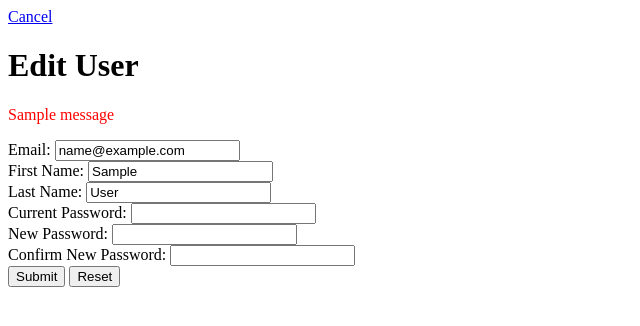
After one commit to sunnydan/dja_thewall, a Flask app: page /updateuser/1 in a window 1280 px wide. The commit adds this page. Shown: the top 326 px of the page, without its empty margins (0-640 px from the left). Run offline with Flask 2, Linux system fonts and the light colour scheme; tables that the repository leaves empty hold one stand-in row (values such as "Sample post"); one stand-in notice (Sample message) is shown.

Commit message:
updated functionality with ability to view, update, and delete users for semirestfulusers assignment

```diff
--- a/server.py
+++ b/server.py
@@ -16,14 +16,11 @@ def index():
     if 'logged_in' not in session:
         session['logged_in'] = False
     if session['logged_in']:
-        print "User ID: " + str(session['logged_in']['id'])
         dbusers = mysql.query_db("SELECT * FROM users")
         dbmessages = mysql.query_db("SELECT * FROM messages")
         dbcomments = mysql.query_db("SELECT * FROM comments")
         tmessages = []
         for dbmessage in dbmessages:
-            print "Message Author ID: " + str(dbmessage['user_id'])
-            print str(dbmessage['user_id'] == session['logged_in']['id'])
             tmessage = {}
             for dbuser in dbusers:
                 if dbuser['id'] == dbmessage['user_id']:
@@ -33,7 +30,7 @@ def index():
             else:
                 tmessage['timestamp'] = dbmessage['created_at']
             tmessage['message'] = dbmessage['message']
-            tmessage['id'] = dbmessage['user_id']
+            tmessage['id'] = dbmessage['id']
             if dbmessage['user_id'] == session['logged_in']['id']:
                 tmessage['deleteable'] = True
             else:
@@ -41,7 +38,6 @@ def index():
             tmessage['comments'] = []
             for dbcomment in dbcomments:
                 if dbcomment['message_id'] == dbmessage['id']:
-                    print "Comment Author ID: " + str(dbcomment['user_id'])
                     tcomment = {}
                     for cdbuser in dbusers:
                         if cdbuser['id'] == dbcomment['user_id']:
@@ -51,14 +47,14 @@ def index():
                     else:
                         tcomment['timestamp'] = dbcomment['created_at']
                     tcomment['comment'] = dbcomment['comment']
-                    tcomment['id'] = dbcomment['user_id']
+                    tcomment['id'] = dbcomment['id']
                     if dbcomment['user_id'] == session['logged_in']['id']:
                         tcomment['deleteable'] = True
                     else:
                         tcomment['deleteable'] = False
                     tmessage['comments'].append(tcomment)
             tmessages.append(tmessage)
-        return render_template("index.html", users=mysql.query_db("SELECT * FROM users"), logged_in=True, email=session['logged_in']['email'], messages=tmessages)
+        return render_template("index.html", users=mysql.query_db("SELECT * FROM users"), logged_in=True, email=session['logged_in']['email'], messages=tmessages, user = session['logged_in'])
     return render_template("index.html", users=mysql.query_db("SELECT * FROM users"))
 
 @app.route('/register')
@@ -96,7 +92,7 @@ def processregister():
         session['previous_email'] = ""
         session['previous_first_name'] = ""
         session['previous_last_name'] = ""
-        query = "INSERT INTO users (email, first_name, last_name, password) VALUES (:email, :first_name, :last_name, :password)"
+        query = "INSERT INTO users (email, first_name, last_name, password, created_at, updated_at) VALUES (:email, :first_name, :last_name, :password, NOW(), NOW())"
         data = {
             'email': request.form['email'],
             'first_name': request.form['first_name'],
@@ -108,12 +104,59 @@ def processregister():
         for user in users:
             if user['email'] == request.form['email']:
                 session['logged_in'] = user
-        return redirect('/userpage')
+        return redirect('/userpage/'+str(user['id']))
     else:
         session['previous_email'] = request.form['email']
         session['previous_first_name'] = request.form['first_name']
         session['previous_last_name'] = request.form['last_name']
         return redirect('/register')
+
+@app.route('/updateuser/<userid>')
+def updateuser(userid):
+    try:
+        user = mysql.query_db("SELECT * FROM users WHERE id = "+str(userid))[0]
+    except IndexError:
+        return redirect('/')
+    return render_template("updateuser.html", user=user);
+
+@app.route('/processupdateuser/<userid>', methods=['POST'])
+def processupdateuser(userid):
+    try:
+        user = mysql.query_db("SELECT * FROM users WHERE id = "+str(userid))[0]
+    except IndexError:
+        return redirect('/')
+    valid = True
+    if len(request.form['first_name']) < 2:
+        flash("*First Name cannot be empty.")
+        valid = False
+    if len(request.form['last_name']) < 2:
+        flash("*Last Name cannot be empty.")
+        valid = False
+    if user['password'] != md5.new(request.form['password']).hexdigest():
+        flash("*Current Password is incorrect")
+        valid = False
+    if not PASSWORD_REGEX.match(request.form['new_password']):
+        flash("*New Password must contain at least 1 capital letter and at least 1 number, and be at least 8 characters long.")
+    if request.form['new_password'] != request.form['confirm_new_password']:
+        flash("*New Password inputs must match.")
+        valid = False
+    if not EMAIL_REGEX.match(request.form['email']):
+        flash("*Invalid Email Address.")
+        valid = False
+    print user['password']
+    print request.form['password']
+    print md5.new(request.form['password']).hexdigest()
+    if valid:
+        query = "UPDATE users SET email = '"
+        query += request.form['email'] + "', first_name = '"
+        query += request.form['first_name'] + "', last_name = '"
+        query += request.form['last_name'] + "', password = '"
+        query += md5.new(request.form['new_password']).hexdigest() + "', updated_at = NOW() WHERE id = "
+        query += str(userid)
+        mysql.query_db(query)
+        return redirect('/userpage/'+str(user['id']))
+    else:
+        return redirect('/updateuser/'+str(user['id']))
 
 @app.route('/login')
 def login():
@@ -123,37 +166,55 @@ def login():
 
 @app.route('/processlogin', methods=["POST"])
 def processlogin():
-    users=mysql.query_db("SELECT * FROM users")
-    for user in users:
+    dbusers=mysql.query_db("SELECT * FROM users")
+    for user in dbusers:
         if user['email'] == request.form['email'] and user['password'] == md5.new(request.form['password']).hexdigest():
             session['previous_email'] = ""
             session['logged_in'] = user
-            return redirect('/userpage')
+            return redirect('/userpage/'+str(user['id']))
     flash("*Email or password is incorrect.")
     session['previous_email'] = request.form['email']
     return redirect('/login')
 
 
-@app.route('/delete')
-def delete():
-    return render_template("delete.html")
+@app.route('/deleteuser/<userid>')
+def delete(userid):
+    return render_template("delete.html", id=userid)
 
-@app.route('/deleteconfirm', methods=['POST'])
-def deleteconfirm():
-    users=mysql.query_db("SELECT * FROM users")
-    for user in users:
-        if user['password'] == md5.new(request.form['password']).hexdigest():
+@app.route('/deleteconfirm/<userid>', methods=['POST'])
+def deleteconfirm(userid):
+    try:
+        user = mysql.query_db("SELECT * FROM users WHERE id ="+str(userid))[0]
+    except IndexError:
+        return redirect('/')
+    if user['password'] == md5.new(request.form['password']).hexdigest():
+        messages = mysql.query_db("SELECT * FROM messages WHERE user_id = " + str(user['id']))
+        for message in messages:
+            mysql.query_db("DELETE FROM comments WHERE message_id = " + str(message['id']))
+        mysql.query_db("DELETE FROM messages WHERE user_id =" + str(user['id']))
+        if session['logged_in']['id'] == user['id']:
             session['logged_in'] = False
-            mysql.query_db("DELETE FROM users WHERE id =" + str(user['id']))
-            return redirect('/')
+        mysql.query_db("DELETE FROM users WHERE id =" + str(user['id']))
+        return redirect('/')
     flash("*Password is incorrect.")
-    return redirect('/login')
+    return redirect('/deleteconfirm/'+str(userid))
 
-@app.route('/userpage')
-def userpage():
-    if "logged_in" not in session or not session['logged_in']:
-        return redirect("/")
-    return render_template("userpage.html", email=session['logged_in']['email'], first_name=session['logged_in']['first_name'], last_name=session['logged_in']['last_name'], id=session['logged_in']['id'])
+@app.route('/users')
+def users():
+    dbusers = mysql.query_db("SELECT * FROM users")
+    return render_template("users.html", users = dbusers)
+
+@app.route('/userpage/<userid>')
+def userpage(userid):
+    try:
+        dbuser = mysql.query_db("SELECT * FROM users WHERE id =" + str(userid))[0]
+    except IndexError:
+        return redirect('/')
+    if session['logged_in']['id'] == dbuser['id']:
+        p = True
+    else:
+        p = False
+    return render_template("userpage.html", user = dbuser, permission = p)
 
 @app.route('/logout')
 def logout():
@@ -181,10 +242,15 @@ def processtext():
 @app.route('/deletetext', methods=['POST'])
 def deletetext():
     if request.form['type'] == "message":
-        query = "DELETE FROM messages WHERE id = " + request.form['id']
+        mysql.query_db("DELETE FROM comments WHERE message_id = " + str(request.form['id']))
+        mysql.query_db("DELETE FROM messages WHERE id = " + str(request.form['id']))
     else:
-        query = "DELETE FROM comments WHERE id = " + request.form['id']
-    mysql.query_db(query)
+        #mysql.query_db("DELETE FROM comments WHERE id = " + str(request.form['id']))
+        query = "DELETE FROM comments WHERE id = :id"
+        data = {
+            'id': request.form['id']
+        }
+        mysql.query_db(query, data)
     return redirect("/")
 
 app.run(debug=True)
--- a/templates/delete.html
+++ b/templates/delete.html
@@ -7,7 +7,7 @@
 {% endwith %}
 <h1>Delete User Account?</h1>
 <p>If you are sure you want to delete your user account, enter your password below:</p>
-<form action="/deleteconfirm" method="POST">
+<form action="/deleteconfirm/{{ id }}" method="POST">
 <input type="password" name="password" id="password">
 <input type="submit" name="submit" id="submit">
 <input type="reset">
--- a/templates/index.html
+++ b/templates/index.html
@@ -2,11 +2,12 @@
 {% if logged_in %}
 <p>Logged in as: {{ email }}</p>
 <a href="/logout">Logout</a>
-<a href="/userpage">User Page</a>
+<a href="/userpage/{{ user['id'] }}">User Page</a>
 {% else %}
 <a href="/login">Login to Account</a>
 <a href="/register">Register an Account</a>
 {% endif %}
+<a href="/users">User List</a>
 <hr>
 {% if logged_in %}
 {% for message in messages %}
--- /dev/null
+++ b/templates/updateuser.html
@@ -0,0 +1,19 @@
+<a href="/userpage/{{ user['id'] }}">Cancel</a>
+<h1>Edit User</h1>
+{% with messages = get_flashed_messages() %}
+{% if messages %}
+    {% for message in messages %}
+        <p style="color: red;">{{message}}</p>
+    {% endfor %}
+{% endif %}
+{% endwith %}
+<form action="/processupdateuser/{{ user['id'] }}" method="POST">
+    <label for="email">Email: <input type="email" name="email" value="{{ user['email'] }}"></label><br>
+    <label for="first_name">First Name: <input type="text" name="first_name" id="first_name" value="{{ user['first_name'] }}"></label><br>
+    <label for="last_name">Last Name: <input type="text" name="last_name" id="last_name" value="{{ user['last_name'] }}"></label><br>
+    <label for="password">Current Password: <input type="password" name="password" id="password"></label><br>
+    <label for="new_password">New Password: <input type="password" name="new_password" id="new_password"></label><br>
+    <label for="confirm_new_password">Confirm New Password: <input type="password" name="confirm_new_password" id="confirm_new_password"></label><br>
+    <input type="submit" value="Submit">
+    <input type="reset" value="Reset">
+</form>
--- a/wallDBintialize.sql
+++ b/wallDBintialize.sql
@@ -1,5 +1,5 @@
 -- MySQL Script generated by MySQL Workbench
--- Fri Sep 15 13:33:55 2017
+-- Mon Sep 18 09:18:22 2017
 -- Model: New Model    Version: 1.0
 -- MySQL Workbench Forward Engineering
 
@@ -26,6 +26,8 @@ CREATE TABLE IF NOT EXISTS `wall`.`users` (
   `first_name` VARCHAR(45) NULL,
   `last_name` VARCHAR(45) NULL,
   `password` VARCHAR(45) NULL,
+  `created_at` DATETIME NULL,
+  `updated_at` DATETIME NULL,
   PRIMARY KEY (`id`))
 ENGINE = InnoDB;
 
```
Also changed, not shown: templates/userpage.html (+12 -8 lines), templates/users.html (added, +15 -0 lines), README.md, 2 other files.
